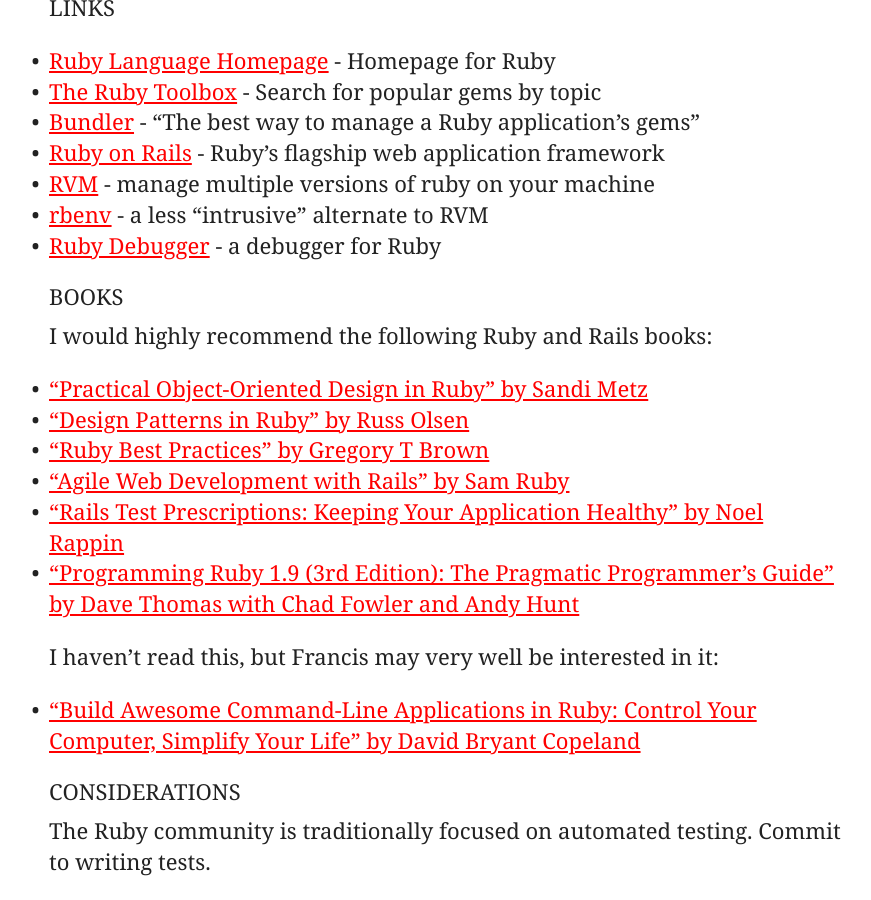
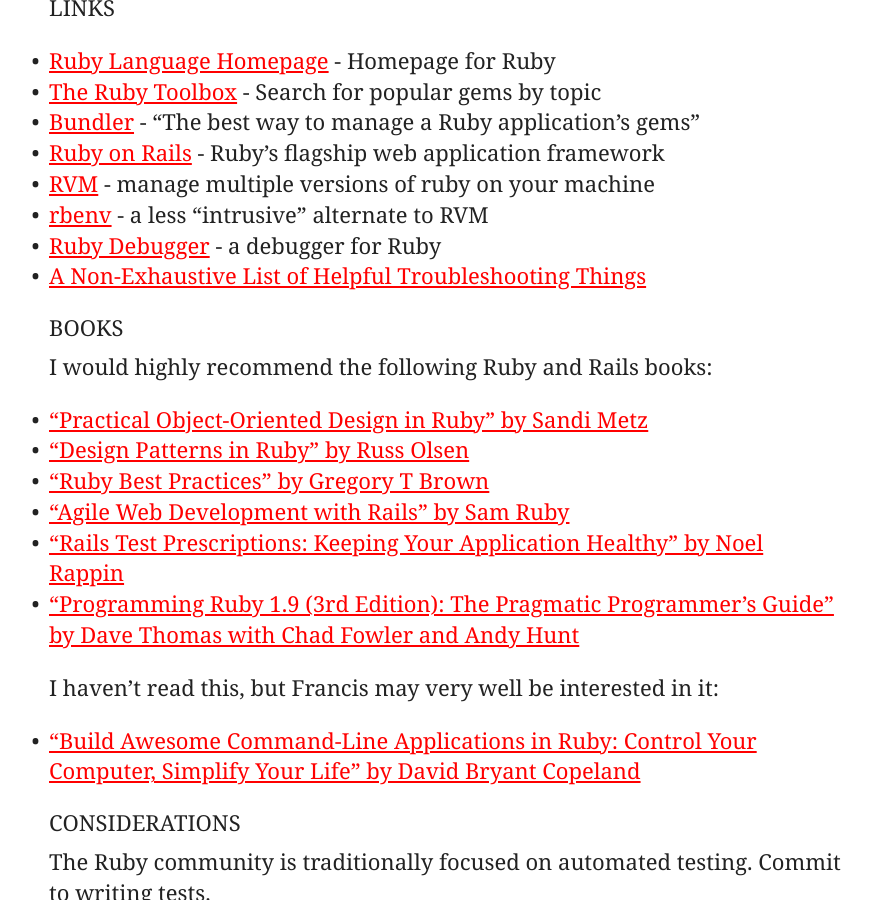
Before and after one commit to terrellt/ndlib.github.io, a Jekyll site: the page built from _posts/2013-04-20-ruby-resources-for-the-university.md, in a window 1280 px wide and 900 px high, scrolled down 593 px. Shown: the whole window, without its empty margins (195-1066 px from the left). Built offline with Jekyll 4.4.1, drawn with Linux system fonts in a browser that asks for light colours; Markdown is read by kramdown in place of the engine named in the settings.

Commit message:
Updating list of resources

```diff
--- a/_posts/2013-04-20-ruby-resources-for-the-university.md
+++ b/_posts/2013-04-20-ruby-resources-for-the-university.md
@@ -26,7 +26,7 @@ tags:     ruby
 * [RVM](https://rvm.io/) - manage multiple versions of ruby on your machine
 * [rbenv](https://github.com/sstephenson/rbenv/) - a less "intrusive" alternate to RVM
 * [Ruby Debugger](https://github.com/cldwalker/debugger) - a debugger for Ruby
-
+* [A Non-Exhaustive List of Helpful Troubleshooting Things](https://github.com/ldcx/ldcx-2013/blob/master/sessions/tools-for-troubleshooting-ruby.md)
 
 ### Books
 
```
